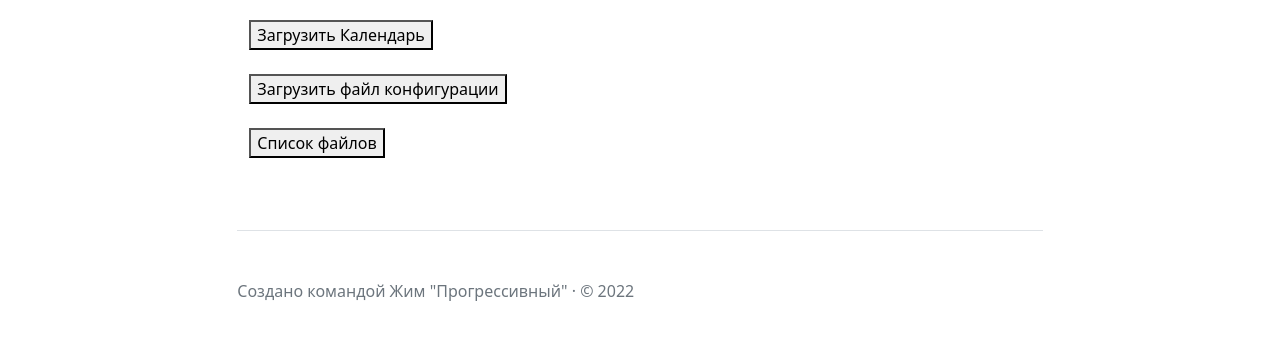
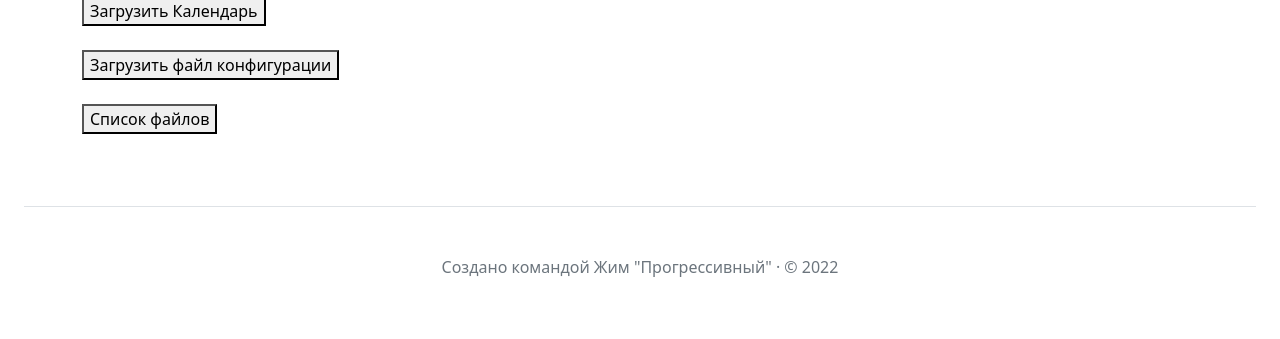
Before and after one commit to gymprogressive/gymprogressive, a website: page gymprogressive/index.html in a window 1280 px wide. Shown: the part 357-696 px from the top of the page. Drawn offline with nearby package versions, Linux system fonts and the light colour scheme.

Commit message:
Update index.html

```diff
--- a/gymprogressive/index.html
+++ b/gymprogressive/index.html
@@ -62,7 +62,7 @@
   </div>
 </header>
 
-<div class='col-lg-8 mx-auto p-4 py-md-5'>
+<div class='col-lg-12 mx-auto p-4 py-md-5'>
   <main>
 
     <!-- Tab panes -->
@@ -110,7 +110,7 @@
 
   </main>
 
-  <footer class='pt-5 my-5 text-muted border-top'>
+  <footer class='pt-5 my-5 text-muted border-top text-center'>
     Создано командой Жим "Прогрессивный" &middot; &copy; 2022
   </footer>
 </div>
```
